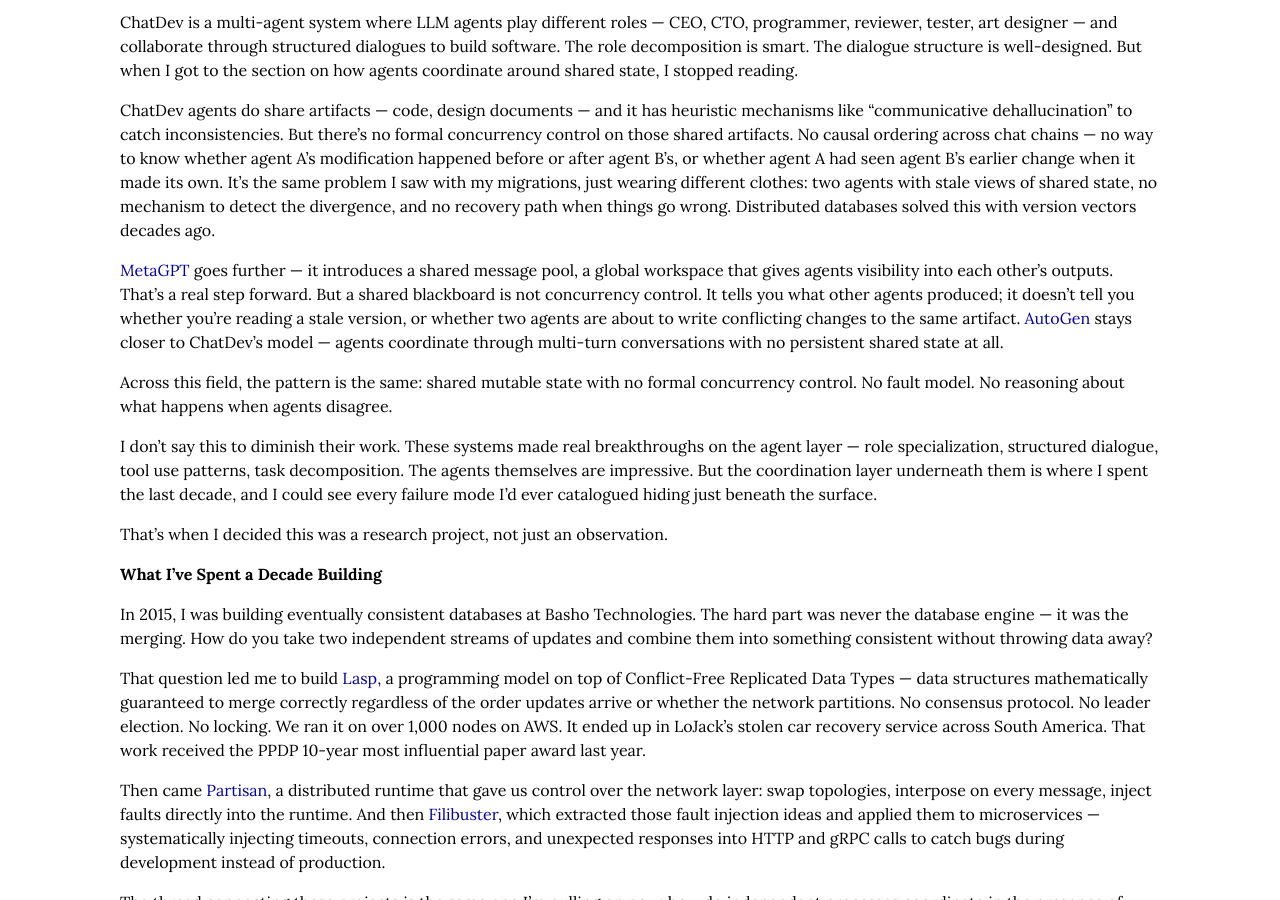
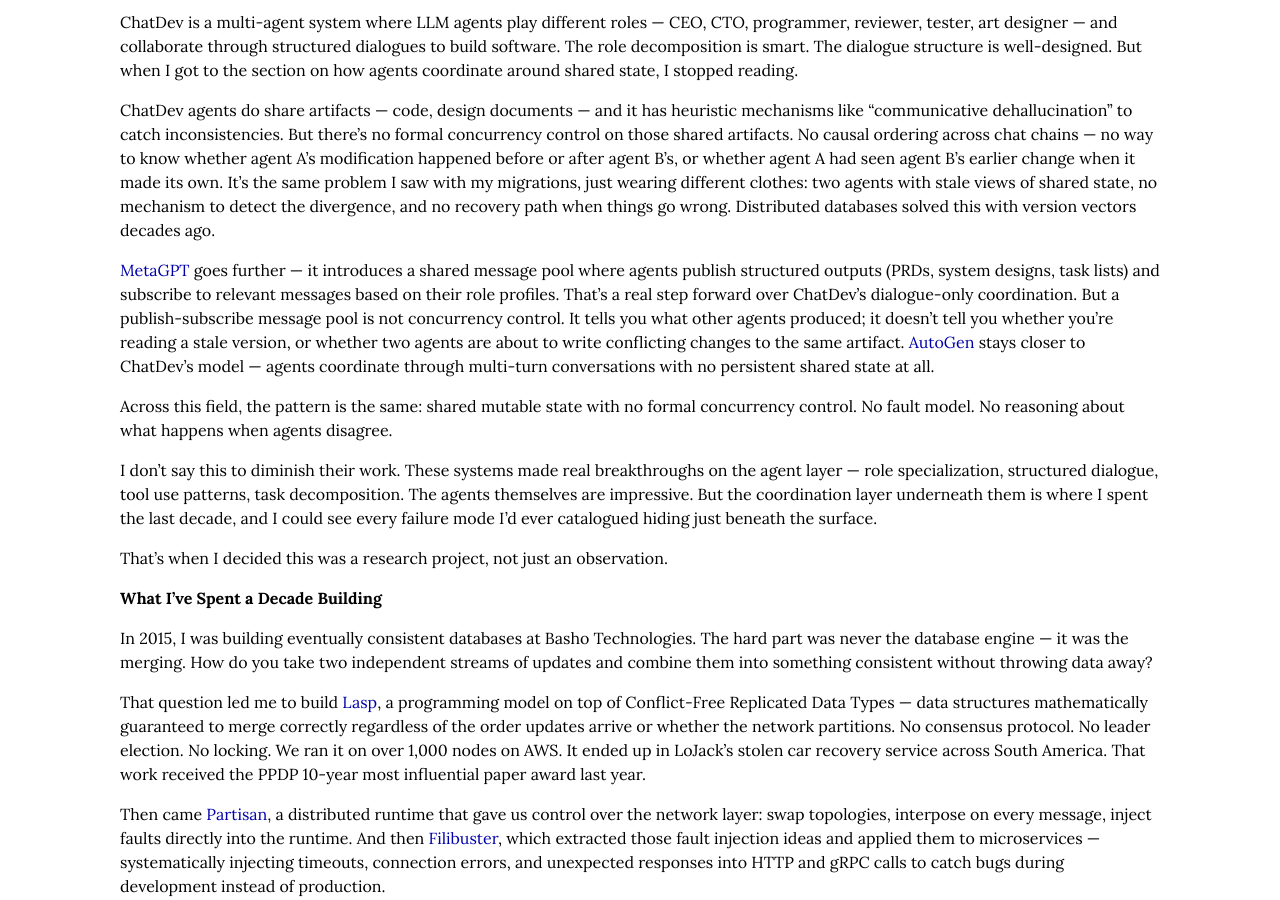
Before and after one commit to cmeiklejohn/cmeiklejohn.github.io, a Jekyll site: the page built from _posts/2026-03-30-caucus.markdown, in a window 1280 px wide and 900 px high, scrolled down 982 px. Built offline with Jekyll 4.4.1, drawn with Linux system fonts in a browser that asks for light colours; some web fonts are replaced.

Commit message:
Sharpen MetaGPT characterization with paper details
Describe the publish-subscribe message pool and structured outputs
(PRDs, system designs, task lists) rather than generic "global
workspace." Verified against the actual MetaGPT paper.

https://claude.ai/code/session_018mjBVoMgWwm8eLhnnMXsGy

```diff
--- a/_posts/2026-03-30-caucus.markdown
+++ b/_posts/2026-03-30-caucus.markdown
@@ -30,7 +30,7 @@ ChatDev is a multi-agent system where LLM agents play different roles — CEO, C
 
 ChatDev agents do share artifacts — code, design documents — and it has heuristic mechanisms like "communicative dehallucination" to catch inconsistencies. But there's no formal concurrency control on those shared artifacts. No causal ordering across chat chains — no way to know whether agent A's modification happened before or after agent B's, or whether agent A had seen agent B's earlier change when it made its own. It's the same problem I saw with my migrations, just wearing different clothes: two agents with stale views of shared state, no mechanism to detect the divergence, and no recovery path when things go wrong. Distributed databases solved this with version vectors decades ago.
 
-[MetaGPT](https://arxiv.org/abs/2308.00352) goes further — it introduces a shared message pool, a global workspace that gives agents visibility into each other's outputs. That's a real step forward. But a shared blackboard is not concurrency control. It tells you what other agents produced; it doesn't tell you whether you're reading a stale version, or whether two agents are about to write conflicting changes to the same artifact. [AutoGen](https://arxiv.org/abs/2308.08155) stays closer to ChatDev's model — agents coordinate through multi-turn conversations with no persistent shared state at all.
+[MetaGPT](https://arxiv.org/abs/2308.00352) goes further — it introduces a shared message pool where agents publish structured outputs (PRDs, system designs, task lists) and subscribe to relevant messages based on their role profiles. That's a real step forward over ChatDev's dialogue-only coordination. But a publish-subscribe message pool is not concurrency control. It tells you what other agents produced; it doesn't tell you whether you're reading a stale version, or whether two agents are about to write conflicting changes to the same artifact. [AutoGen](https://arxiv.org/abs/2308.08155) stays closer to ChatDev's model — agents coordinate through multi-turn conversations with no persistent shared state at all.
 
 Across this field, the pattern is the same: shared mutable state with no formal concurrency control. No fault model. No reasoning about what happens when agents disagree.
 
```
